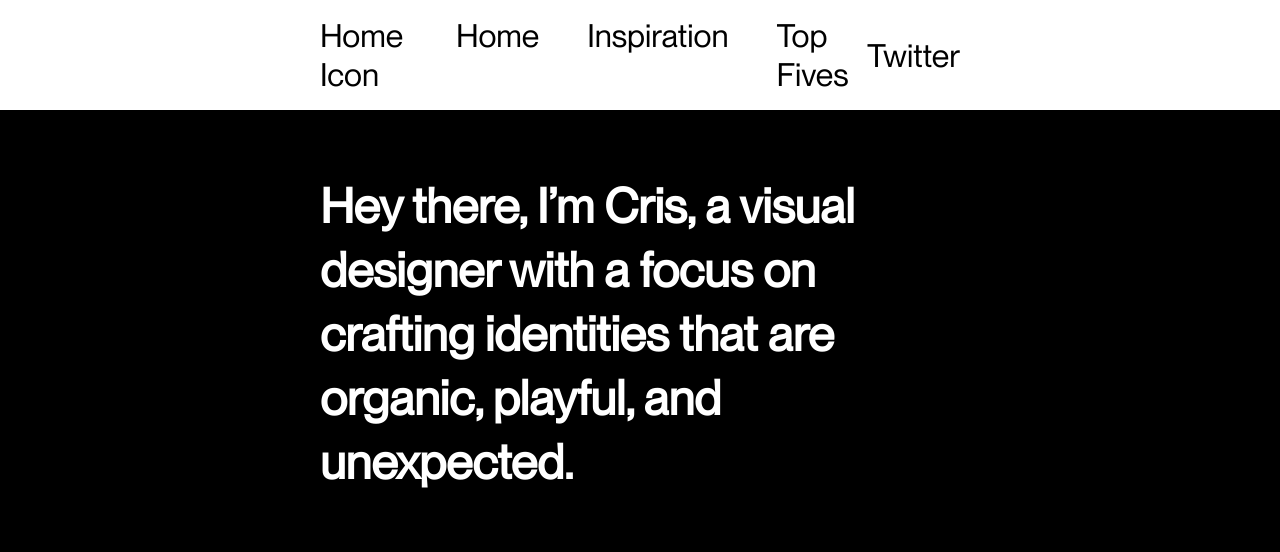
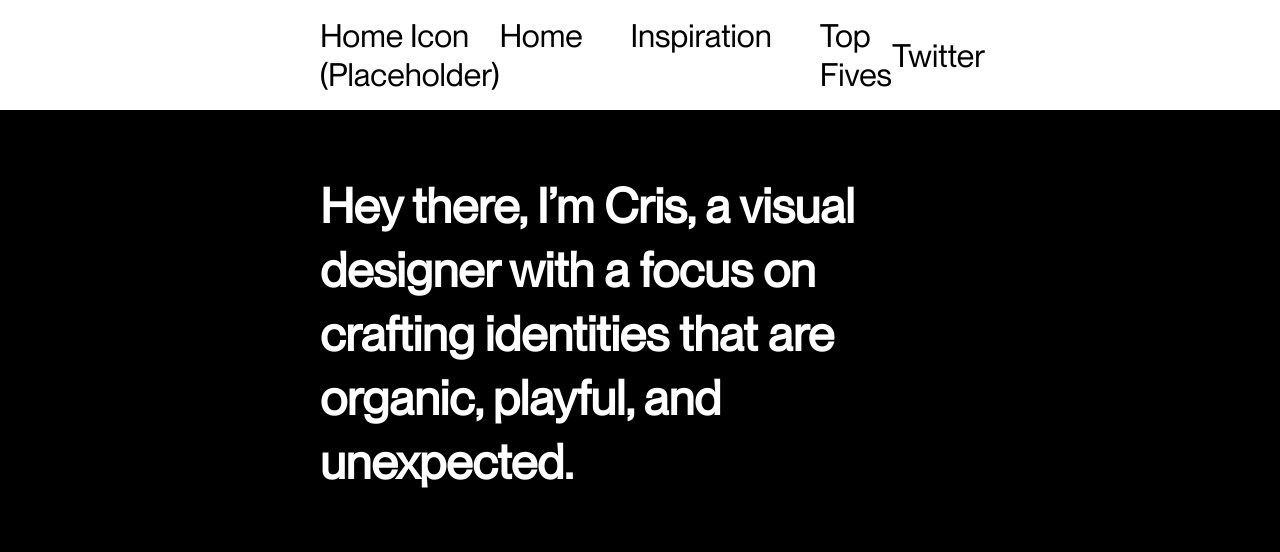
Before and after one commit to CrisV-SFSU/ProjectOnePortfolio, a plain HTML site: page index.html in a window 1280 px wide. Shown: the top 552 px of the page. Drawn offline with Linux system fonts and the light colour scheme.

Commit message:
Minor Change

```diff
--- a/index.html
+++ b/index.html
@@ -11,7 +11,7 @@
     <nav>
       <div class="nav-wrapper">
         <div>
-          <a href="">Home Icon</a>
+          <a href="">Home Icon (Placeholder)</a>
         </div>
         <div class="links-wrapper">
           <a href="index.html">Home</a>
```
